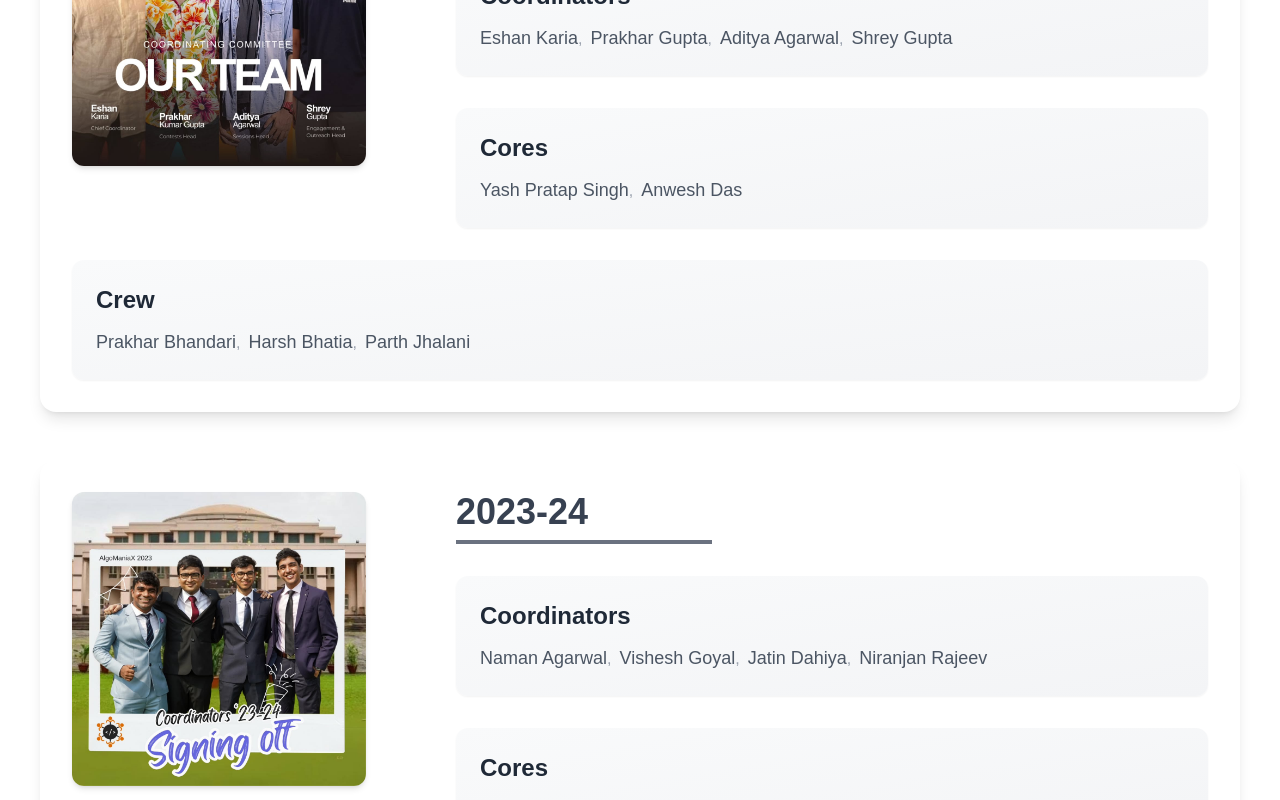
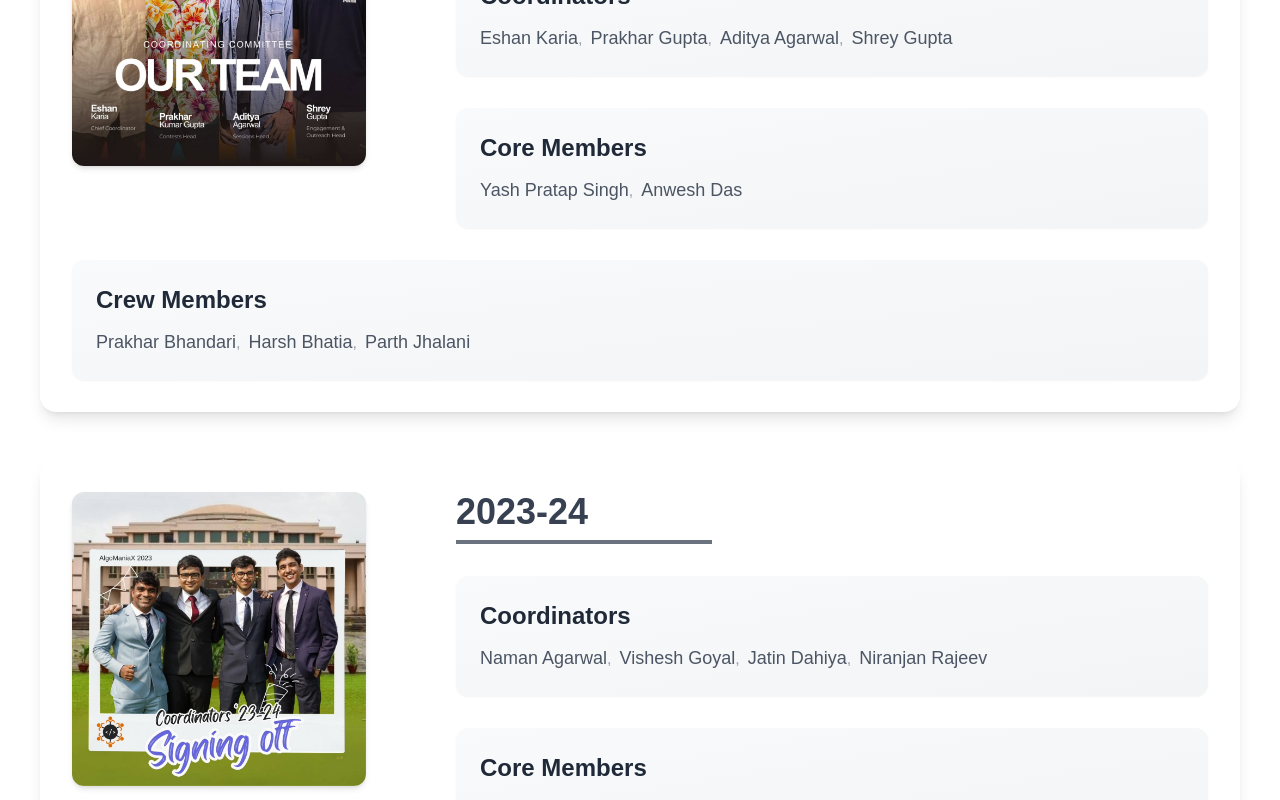
Before and after one commit to Darelife/AlgoXXX, a Next.js app in the folder frontEnd/: page /about in a window 1280 px wide. Shown: the part 1040-1840 px from the top of the page. Built offline with nearby package versions, Linux system fonts and the light colour scheme.

Commit message:
Cores -> Core Members, and Crew -> Crew Members

```diff
--- a/frontEnd/public/team.json
+++ b/frontEnd/public/team.json
@@ -8,7 +8,7 @@
         { "name": "Aditya Agarwal", "link": "adi0104" },
         { "name": "Shrey Gupta", "link": "shrey71" }
       ],
-      "Cores": [
+      "Core Members": [
         { "name": "Yash Pratap Singh", "link": "mathmath33" },
         { "name": "Anwesh Das", "link": "unbased" }
       ],
@@ -28,7 +28,7 @@
         { "name": "Jatin Dahiya", "link": "Radon23" },
         { "name": "Niranjan Rajeev", "link": "niranjanrajeev25" }
       ],
-      "Cores": [
+      "Core Members": [
         { "name": "Yash Pratap Singh", "link": "mathmath33" },
         { "name": "Anwesh Das", "link": "unbased" }
       ],
--- a/frontEnd/src/app/about/page.tsx
+++ b/frontEnd/src/app/about/page.tsx
@@ -159,7 +159,7 @@ export default function Home() {
             {teamData[year].roles["Crew"] && (
               <div className="mt-8 bg-gradient-to-br from-gray-50 to-gray-100 dark:from-[#383a59] dark:to-[#44466b] p-6 rounded-xl shadow-sm hover:shadow-md transition-all duration-300">
                 <h2 className="text-2xl font-bold text-gray-800 dark:text-gray-100 mb-3 text-center sm:text-left">
-                  Crew
+                  Crew Members
                 </h2>
                 <div className="flex flex-wrap gap-2 justify-center sm:justify-start">
                   {teamData[year].roles["Crew"].map((member, index) => (
```
